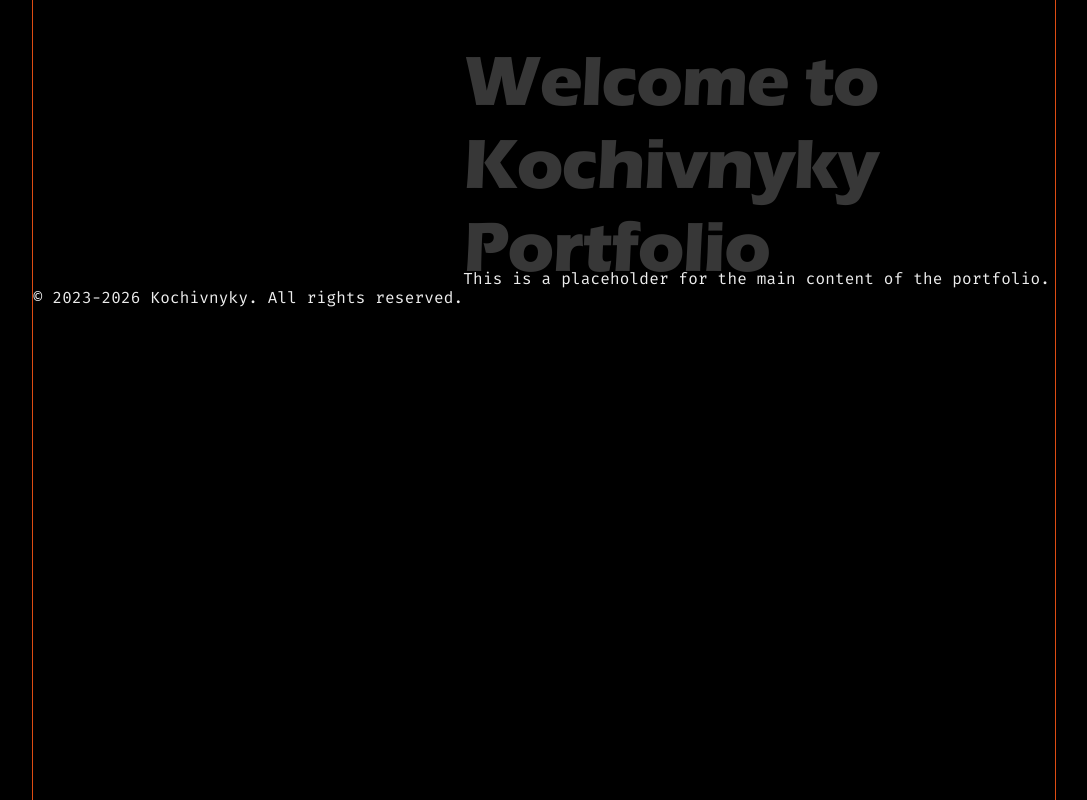
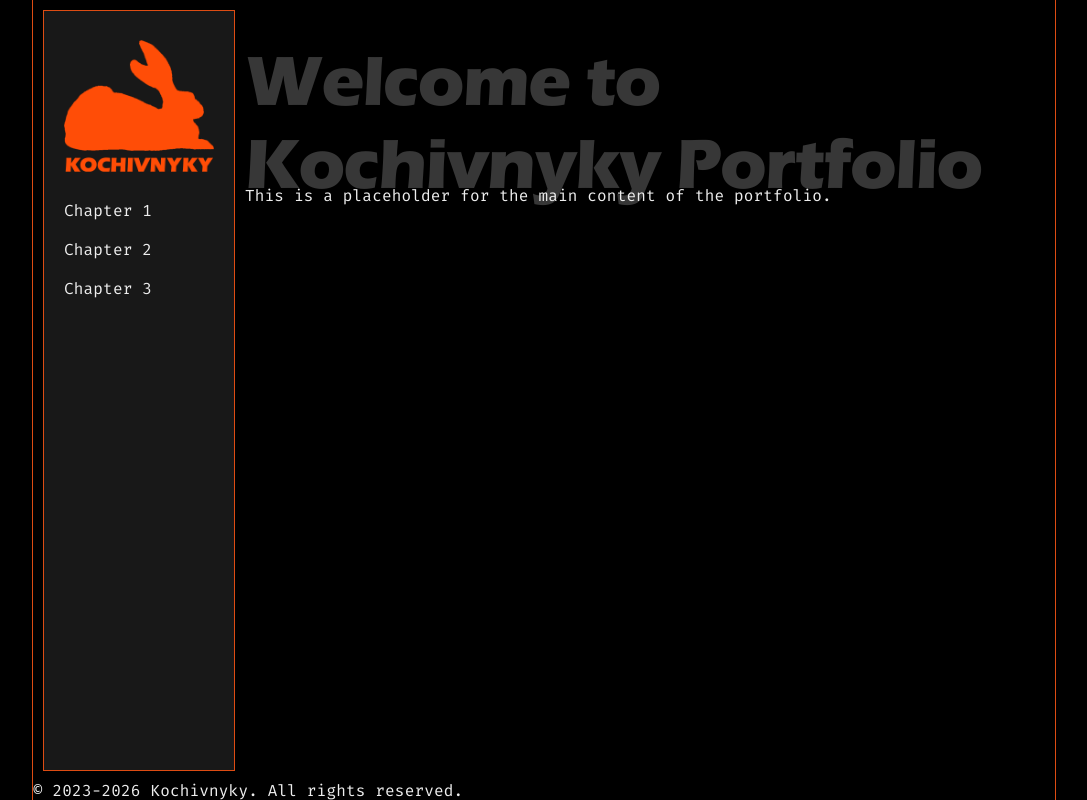
Before and after one commit to timtim40a/kochivnyky-portfolio, a React (Vite) app: page / in a window 1280 px wide. Shown: the whole page, without its empty margins (96-1183 px from the left). Built offline with nearby package versions, Linux system fonts and the light colour scheme.

Commit message:
Build initial navbar

```diff
--- a/src/_components/Footer/Footer.module.css
+++ b/src/_components/Footer/Footer.module.css
@@ -0,0 +1,3 @@
+.container {
+    grid-column: span 2;
+}
--- a/src/_components/Footer/Footer.tsx
+++ b/src/_components/Footer/Footer.tsx
@@ -3,7 +3,7 @@ import styles from "./Footer.module.css";
 function Footer() {
     return (
         <>
-            <footer className={styles.footer}>
+            <footer className={styles.container}>
                 <p>&copy; 2023-2026 Kochivnyky. All rights reserved.</p>
             </footer>
         </>
--- a/src/_components/Navbar/Navbar.module.css
+++ b/src/_components/Navbar/Navbar.module.css
@@ -0,0 +1,29 @@
+.container {
+    display: grid;
+    grid-template-rows: auto 1fr;
+    align-items: left;
+    padding: 0 20px;
+    background-color: var(--div-bg);
+    border: 1px solid var(--border);
+    margin: var(--margin);
+}
+
+.logo {
+    grid-row: 1;
+    width: 15vw;
+    height: 15vw;
+    max-width: 150px;
+    max-height: 150px;
+    margin: 20px 0;
+}
+
+.contents {
+    grid-row: 2;
+    display: flex;
+    flex-direction: column;
+    gap: 20px;
+}
+/*
+.chapter {
+
+} */
--- a/src/_components/Navbar/Navbar.tsx
+++ b/src/_components/Navbar/Navbar.tsx
@@ -3,7 +3,18 @@ import styles from "./Navbar.module.css";
 function Navbar() {
     return (
         <>
-            <nav className={styles.navbar}></nav>
+            <nav className={styles.container}>
+                <img
+                    src="/kochivnyky_logo_ENG.png"
+                    alt="Kochivnyky Logo"
+                    className={styles.logo}
+                />
+                <div className={styles.contents}>
+                    <div className={styles.chapter}>Chapter 1</div>
+                    <div className={styles.chapter}>Chapter 2</div>
+                    <div className={styles.chapter}>Chapter 3</div>
+                </div>
+            </nav>
         </>
     );
 }
--- a/src/index.css
+++ b/src/index.css
@@ -27,6 +27,8 @@
     --heading: "Eras Bold ITC", system-ui, "Segoe UI", Roboto, sans-serif;
     --mono: "Fira Mono", ui-monospace, Consolas, monospace;
 
+    --margin: 10px;
+
     font-family: var(--mono);
     letter-spacing: 0.18px;
     color-scheme: light dark;
@@ -50,7 +52,7 @@
     border-inline: 1px solid var(--border);
     min-height: 100svh;
     display: grid;
-    grid-template-rows: auto 1fr auto;
+    grid-template-rows: 1fr auto;
     grid-template-columns: auto 1fr;
     box-sizing: border-box;
 }
```
Also changed, not shown: public/kochivnyky_logo_ENG.png (added).
